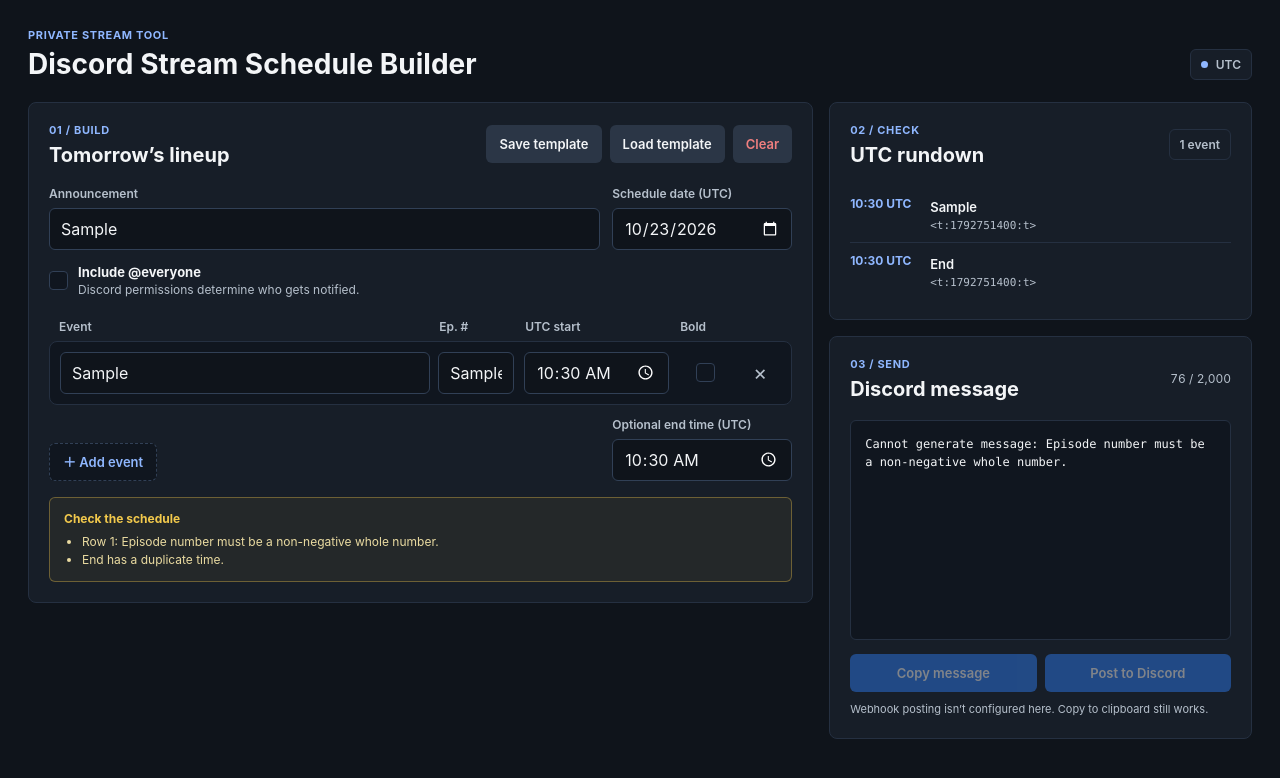
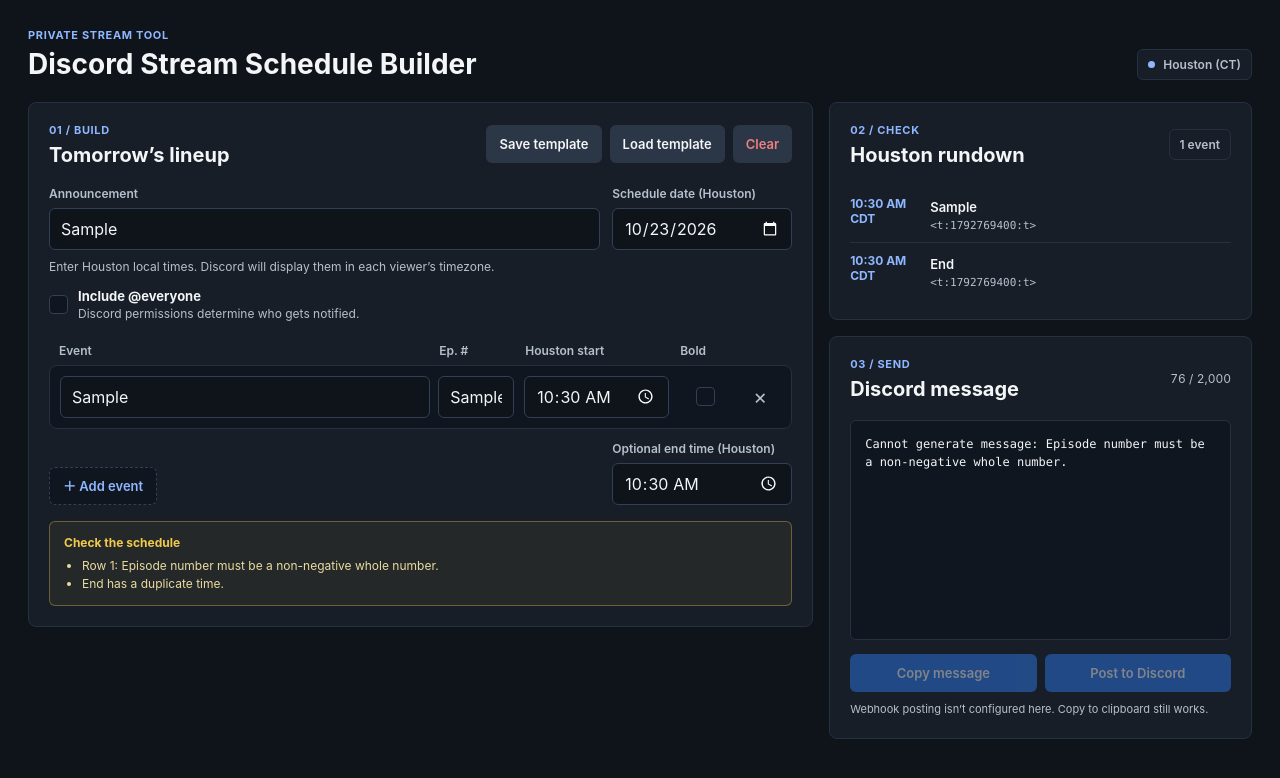
Before and after one commit to phantomsafe42/discord-stream-scheduler, a website with bundled scripts: page public/index.html in a window 1280 px wide. Both pictures are taken after typing "Sample", "Sample", "Sample", "10:30", "10:30" into the empty fields and a click on the button "Save template". Built offline with nearby package versions, Linux system fonts and the light colour scheme; files whose address does not match are found by name.

Commit message:
Fix schedule entry timezone for Houston

```diff
--- a/public/app.js
+++ b/public/app.js
@@ -1,15 +1,17 @@
 import {
   MAX_ROWS,
+  TIME_ZONE,
   buildDiscordMessage,
   cleanSingleLine,
   formatEventName,
   rememberEventName,
-  utcDateTimeToUnix,
-  tomorrowInUTC,
+  houstonDateTimeToUnix,
+  tomorrowInHouston,
   validateSchedule
 } from "./core.js";
 
-const STORAGE_KEY = "discord-scheduler-template-utc-v1";
+const STORAGE_KEY = "discord-scheduler-template-houston-v1";
+const UTC_STORAGE_KEY = "discord-scheduler-template-utc-v1";
 const PACIFIC_STORAGE_KEY = "discord-scheduler-template-v1";
 const EVENT_NAMES_KEY = "discord-scheduler-event-names-v1";
 
@@ -118,10 +120,15 @@
   };
 }
 
-function formatUTCTime(time) {
+function formatHoustonTime(date, time) {
   if (!time) return "—";
-  const [hour, minute] = time.split(":").map(Number);
-  return `${String(hour).padStart(2, "0")}:${String(minute).padStart(2, "0")} UTC`;
+  try {
+    return new Intl.DateTimeFormat("en-US", {
+      timeZone: TIME_ZONE, hour: "numeric", minute: "2-digit", timeZoneName: "short"
+    }).format(new Date(houstonDateTimeToUnix(date, time) * 1000));
+  } catch {
+    return time;
+  }
 }
 
 function updateAddState() {
@@ -157,7 +164,7 @@
     item.className = "preview-item";
     const time = document.createElement("span");
     time.className = "preview-time";
-    time.textContent = formatUTCTime(entry.time);
+    time.textContent = formatHoustonTime(schedule.date, entry.time);
     const details = document.createElement("div");
     const name = document.createElement("span");
     name.className = "preview-name";
@@ -166,7 +173,7 @@
     const timestamp = document.createElement("code");
     timestamp.className = "preview-stamp";
     try {
-      timestamp.textContent = `<t:${utcDateTimeToUnix(schedule.date, entry.time)}:t>`;
+      timestamp.textContent = `<t:${houstonDateTimeToUnix(schedule.date, entry.time)}:t>`;
     } catch (error) {
       timestamp.textContent = error.message;
     }
@@ -213,7 +220,7 @@
 
 function applySchedule(schedule) {
   elements.announcement.value = cleanSingleLine(schedule.announcement, 240);
-  elements.date.value = /^\d{4}-\d{2}-\d{2}$/.test(schedule.date ?? "") ? schedule.date : tomorrowInUTC();
+  elements.date.value = /^\d{4}-\d{2}-\d{2}$/.test(schedule.date ?? "") ? schedule.date : tomorrowInHouston();
   elements.includeEveryone.checked = schedule.includeEveryone !== false;
   elements.endTime.value = /^\d{2}:\d{2}$/.test(schedule.endTime ?? "") ? schedule.endTime : "";
   elements.rows.replaceChildren();
@@ -246,12 +253,14 @@
   try {
     const saved = localStorage.getItem(STORAGE_KEY);
     if (!saved) {
-      showToast(localStorage.getItem(PACIFIC_STORAGE_KEY)
-        ? "Old Pacific template remains saved; re-enter its times in UTC."
-        : "No saved UTC template yet");
+      const oldZone = localStorage.getItem(UTC_STORAGE_KEY) ? "UTC"
+        : localStorage.getItem(PACIFIC_STORAGE_KEY) ? "Pacific" : "";
+      showToast(oldZone
+        ? `Old ${oldZone} template remains saved; re-enter its times in Houston time.`
+        : "No saved Houston template yet");
       return;
     }
-    applySchedule({ ...JSON.parse(saved), date: tomorrowInUTC() });
+    applySchedule({ ...JSON.parse(saved), date: tomorrowInHouston() });
     showToast("Template loaded for tomorrow");
   } catch {
     showToast("Saved template is invalid");
@@ -260,7 +269,7 @@
 
 elements.clear.addEventListener("click", () => {
   if (!confirm("Clear the current schedule? Your saved template will stay available.")) return;
-  applySchedule({ announcement: "", date: tomorrowInUTC(), includeEveryone: false, rows: [{}], endTime: "" });
+  applySchedule({ announcement: "", date: tomorrowInHouston(), includeEveryone: false, rows: [{}], endTime: "" });
 });
 
 elements.copy.addEventListener("click", async () => {
@@ -310,7 +319,7 @@
 populatePreviousNames();
 applySchedule({
   announcement: "",
-  date: tomorrowInUTC(),
+  date: tomorrowInHouston(),
   includeEveryone: false,
   rows: [{}],
   endTime: ""
--- a/public/core.js
+++ b/public/core.js
@@ -1,32 +1,65 @@
-export const TIME_ZONE = "UTC";
+export const TIME_ZONE = "America/Chicago";
 export const MAX_ROWS = 20;
 export const MAX_MESSAGE_LENGTH = 2000;
 export const MAX_EVENT_LENGTH = 100;
 export const MAX_ANNOUNCEMENT_LENGTH = 240;
 export const MAX_EVENT_NAME_HISTORY = 50;
 
-export function utcDateTimeToUnix(date, time) {
+const houstonFormatter = new Intl.DateTimeFormat("en-CA", {
+  timeZone: TIME_ZONE,
+  year: "numeric",
+  month: "2-digit",
+  day: "2-digit",
+  hour: "2-digit",
+  minute: "2-digit",
+  hourCycle: "h23"
+});
+
+function houstonPartsAt(milliseconds) {
+  return Object.fromEntries(houstonFormatter.formatToParts(new Date(milliseconds))
+    .filter((part) => part.type !== "literal")
+    .map((part) => [part.type, Number(part.value)]));
+}
+
+export function houstonDateTimeToUnix(date, time) {
   if (!/^\d{4}-\d{2}-\d{2}$/.test(date) || !/^\d{2}:\d{2}$/.test(time)) {
     throw new RangeError("Enter a valid date and time.");
   }
 
   const [year, month, day] = date.split("-").map(Number);
   const [hour, minute] = time.split(":").map(Number);
-  const instant = new Date(0);
-  instant.setUTCFullYear(year, month - 1, day);
-  instant.setUTCHours(hour, minute, 0, 0);
+  const naive = new Date(0);
+  naive.setUTCFullYear(year, month - 1, day);
+  naive.setUTCHours(hour, minute, 0, 0);
   if (
-    instant.getUTCFullYear() !== year || instant.getUTCMonth() !== month - 1 ||
-    instant.getUTCDate() !== day || instant.getUTCHours() !== hour ||
-    instant.getUTCMinutes() !== minute
+    naive.getUTCFullYear() !== year || naive.getUTCMonth() !== month - 1 ||
+    naive.getUTCDate() !== day || naive.getUTCHours() !== hour ||
+    naive.getUTCMinutes() !== minute
   ) {
-    throw new RangeError("Enter a valid UTC date and time.");
+    throw new RangeError("Enter a valid Houston date and time.");
   }
-  return instant.getTime() / 1000;
+
+  const wanted = { year, month, day, hour, minute };
+  const matches = [];
+  for (let offsetMinutes = -14 * 60; offsetMinutes <= 14 * 60; offsetMinutes += 15) {
+    const candidate = naive.getTime() - offsetMinutes * 60_000;
+    const parts = houstonPartsAt(candidate);
+    if (["year", "month", "day", "hour", "minute"].every((key) => parts[key] === wanted[key])) {
+      matches.push(candidate);
+    }
+  }
+  if (!matches.length) {
+    throw new RangeError("That Houston time does not exist because of daylight saving time.");
+  }
+  return Math.min(...matches) / 1000;
 }
 
-export function tomorrowInUTC(now = new Date()) {
-  return new Date(now.getTime() + 86_400_000).toISOString().slice(0, 10);
+export function tomorrowInHouston(now = new Date()) {
+  const { year, month, day } = houstonPartsAt(now.getTime());
+  const today = new Date(0);
+  today.setUTCFullYear(year, month - 1, day);
+  today.setUTCHours(12, 0, 0, 0);
+  return new Date(today.getTime() + 86_400_000).toISOString().slice(0, 10);
 }
 
 export function formatScheduleDate(date) {
@@ -77,7 +110,7 @@
       return;
     }
     try {
-      const timestamp = utcDateTimeToUnix(schedule.date, row.time);
+      const timestamp = houstonDateTimeToUnix(schedule.date, row.time);
       if (seenTimes.has(timestamp)) warnings.push(`${label} has a duplicate start time.`);
       if (previousTimestamp !== null && timestamp < previousTimestamp) {
         warnings.push(`${label} is out of chronological order.`);
@@ -91,7 +124,7 @@
 
   if (schedule.endTime) {
     try {
-      const endTimestamp = utcDateTimeToUnix(schedule.date, schedule.endTime);
+      const endTimestamp = houstonDateTimeToUnix(schedule.date, schedule.endTime);
       if (seenTimes.has(endTimestamp)) warnings.push("End has a duplicate time.");
       if (previousTimestamp !== null && endTimestamp < previousTimestamp) {
         warnings.push("End is earlier than the final event.");
@@ -115,13 +148,13 @@
   for (const row of rows) {
     const name = formatEventName(row.name, row.episode);
     if (!name || !row.time) continue;
-    const timestamp = utcDateTimeToUnix(schedule.date, row.time);
+    const timestamp = houstonDateTimeToUnix(schedule.date, row.time);
     const line = `${name} @ <t:${timestamp}:t>`;
     lines.push(row.bold ? `**${line}**` : line);
   }
 
   if (schedule.endTime) {
-    const timestamp = utcDateTimeToUnix(schedule.date, schedule.endTime);
+    const timestamp = houstonDateTimeToUnix(schedule.date, schedule.endTime);
     lines.push(`End @ <t:${timestamp}:t>`);
   }
 
--- a/public/index.html
+++ b/public/index.html
@@ -4,7 +4,7 @@
     <meta charset="UTF-8">
     <meta name="viewport" content="width=device-width, initial-scale=1">
     <meta name="theme-color" content="#0d0f17">
-    <meta name="description" content="Build Discord stream schedules from UTC times.">
+    <meta name="description" content="Build Discord stream schedules from Houston local times.">
     <title>Discord Stream Schedule Builder</title>
     <link rel="stylesheet" href="./styles.css">
   </head>
@@ -14,9 +14,9 @@
         <p class="eyebrow">PRIVATE STREAM TOOL</p>
         <h1>Discord Stream<br> <span>Schedule Builder</span></h1>
       </div>
-      <div class="timezone-chip" title="Enter all schedule dates and times in UTC">
+      <div class="timezone-chip" title="Enter Houston local time (Central Daylight or Standard Time)">
         <span class="live-dot" aria-hidden="true"></span>
-        UTC
+        Houston (CT)
       </div>
     </header>
 
@@ -40,10 +40,12 @@
             <input id="announcement" maxlength="240" autocomplete="off">
           </label>
           <label class="field date-field">
-            <span>Schedule date (UTC)</span>
+            <span>Schedule date (Houston)</span>
             <input id="schedule-date" type="date" required>
           </label>
         </div>
+
+        <p class="timezone-note">Enter Houston local times. Discord will display them in each viewer’s timezone.</p>
 
         <label class="everyone-toggle">
           <input id="include-everyone" type="checkbox" checked>
@@ -52,14 +54,14 @@
         </label>
 
         <div class="row-labels" aria-hidden="true">
-          <span class="event-header"><span>Event</span><span>Ep. #</span></span><span>UTC start</span><span>Bold</span><span></span>
+          <span class="event-header"><span>Event</span><span>Ep. #</span></span><span>Houston start</span><span>Bold</span><span></span>
         </div>
         <div id="schedule-rows" class="schedule-rows"></div>
 
         <div class="row-footer">
           <button type="button" id="add-row" class="button add-button"><span aria-hidden="true">＋</span> Add event</button>
           <label class="field end-field">
-            <span>Optional end time (UTC)</span>
+            <span>Optional end time (Houston)</span>
             <input id="end-time" type="time">
           </label>
         </div>
@@ -72,7 +74,7 @@
           <div class="section-heading">
             <div>
               <p class="step">02 / CHECK</p>
-              <h2>UTC rundown</h2>
+              <h2>Houston rundown</h2>
             </div>
             <span id="event-count" class="count-chip">0 events</span>
           </div>
@@ -114,7 +116,7 @@
           </label>
         </div>
         <label class="field row-time">
-          <span class="mobile-label">UTC start</span>
+          <span class="mobile-label">Houston start</span>
           <input class="event-time" type="time">
         </label>
         <label class="bold-toggle" title="Bold this line">
--- a/public/styles.css
+++ b/public/styles.css
@@ -165,6 +165,12 @@
   display: grid;
   grid-template-columns: 1fr 180px;
   gap: 12px;
+}
+
+.timezone-note {
+  margin: 9px 0 0;
+  color: var(--muted);
+  font-size: 12px;
 }
 
 .field {
```
Also changed, not shown: test/core.test.js (+42 -18 lines).
